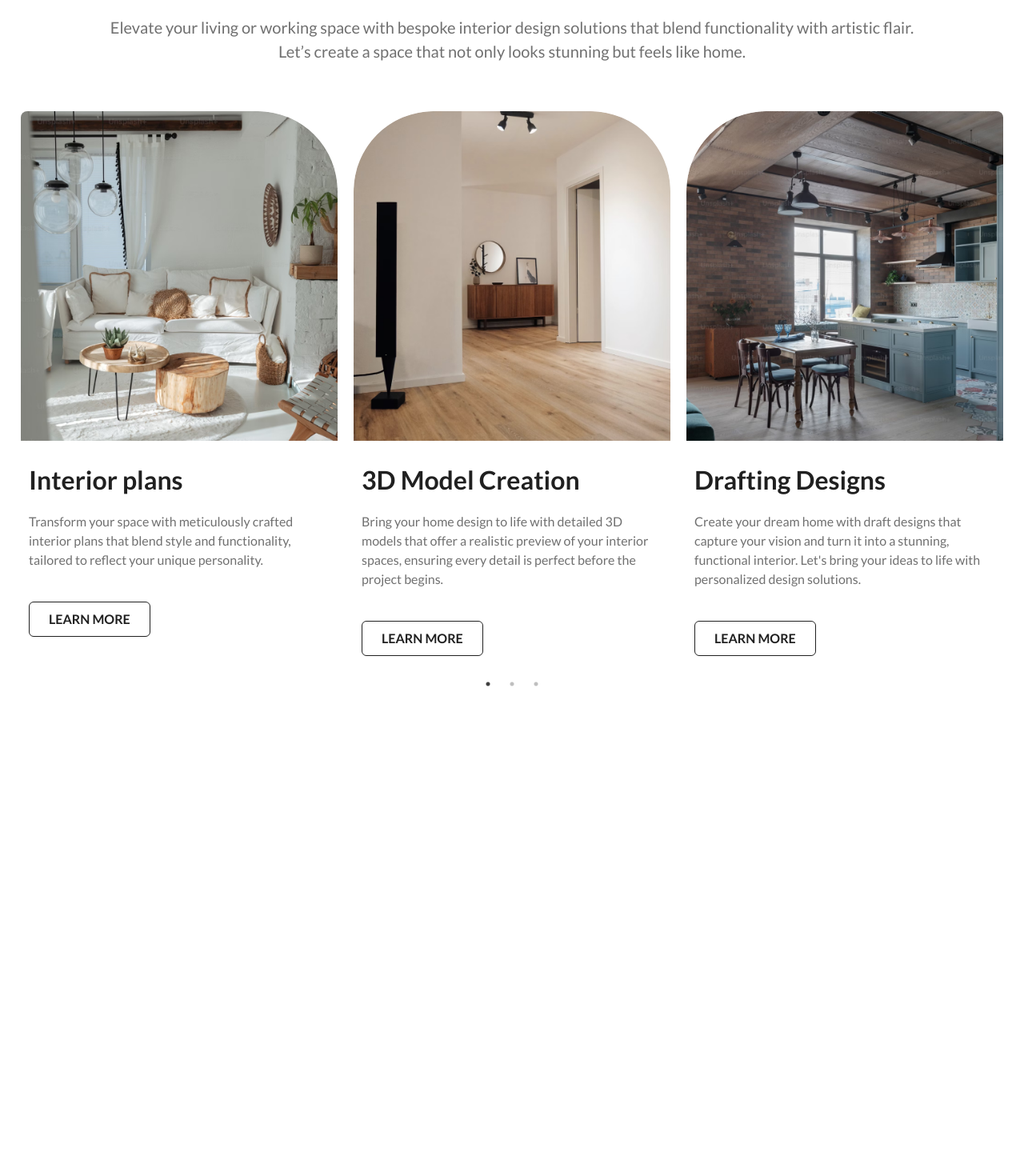
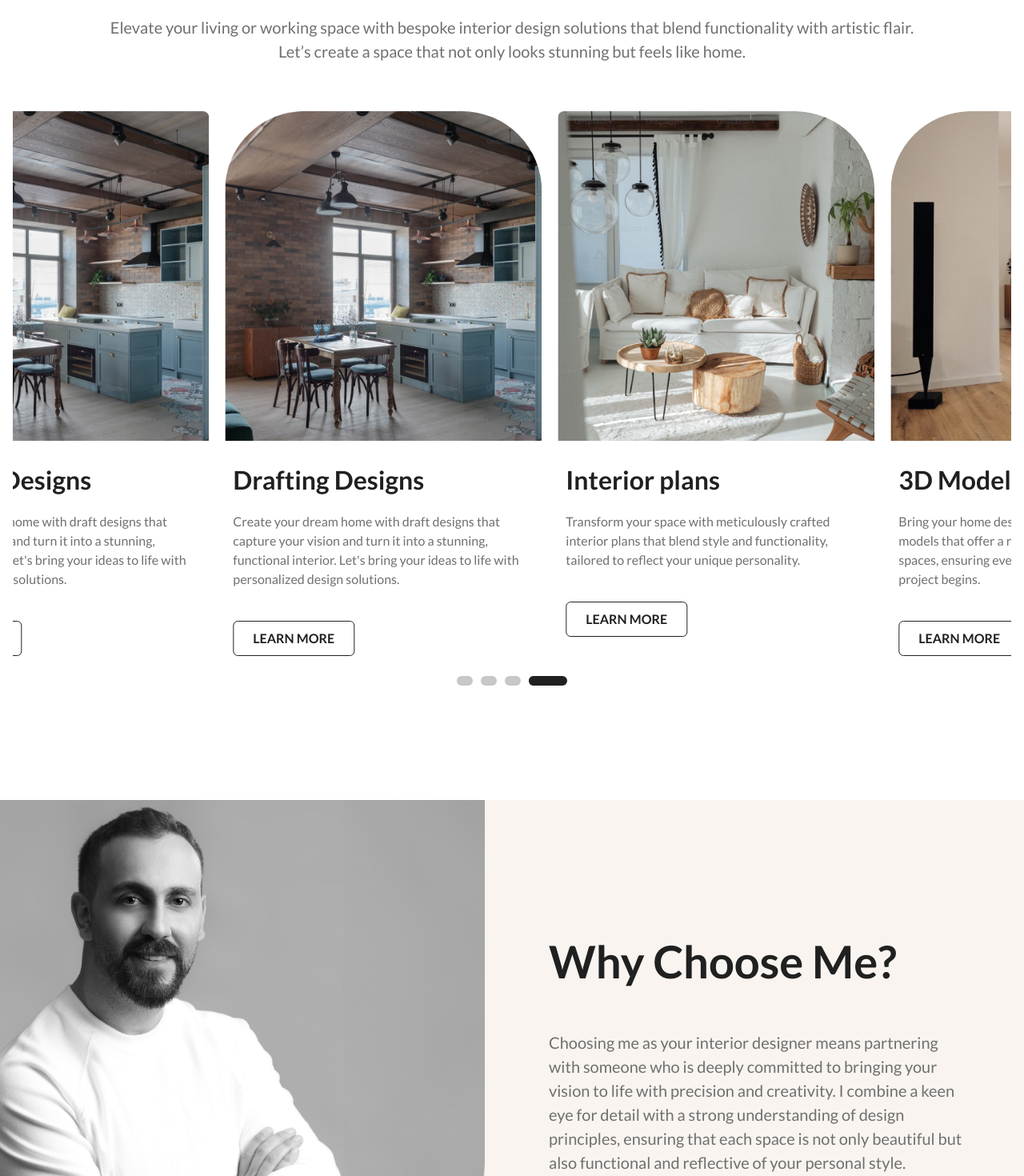
Before and after one commit to ShaYri12/QasimDaboul, a Next.js app: page / in a window 1280 px wide. Shown: the part 2380-3850 px from the top of the page at 80% size. Before the commit the page ends 3380 px from the top, so only its background shows below. Built offline with nearby package versions, Linux system fonts and the light colour scheme; a web font is replaced by a local one.

Commit message:
another section added

```diff
--- a/app/components/About.js
+++ b/app/components/About.js
@@ -2,7 +2,7 @@ import React from "react";
 
 const About = () => {
   return (
-    <section className="bg-color-bg">
+    <section className="bg-color-bg px-4">
       <div className="md:py-[160px] py-[60px] max-w-[1280px] mx-auto">
         {/* About Text Section */}
 
--- a/app/components/Hero.js
+++ b/app/components/Hero.js
@@ -2,7 +2,7 @@ import React from "react";
 
 const Hero = () => {
   return (
-    <section className="bg-color-bg">
+    <section className="bg-color-bg px-4">
       <div
         id="home"
         className="flex md:flex-row flex-col xl:gap-[50px] lg:gap-[40px] gap-[30px] pt-[48px] lg:pt-[9vw] pb-[60px] max-w-[1280px] mx-auto"
--- /dev/null
+++ b/app/components/WhyChooseMe.js
@@ -0,0 +1,46 @@
+import React from "react";
+
+const WhyChooseMe = () => {
+  return (
+    <div className="bg-[#f9f4ef] flex items-center justify-center">
+      <div className="grid grid-cols-1 md:grid-cols-2 lg:gap-[60px] md:gap-[20px] mx-4 md:mx-auto">
+        {/* Left column - Image */}
+        <div className="relative w-full">
+          <img
+            src="/assets/why-choose-me.png"
+            alt="Profile"
+            className="w-full md:ms-[-4px] ms-[-20px] max-h-[900px] object-cover rounded-br-[100px]"
+          />
+        </div>
+
+        {/* Right column - Text content */}
+        <div className="lg:w-[90%] flex flex-col justify-center text-left md:p-4 xl:py-[160px] md:py-[80px] py-[60px]">
+          <h2 className="text-[35px] text-primaryColor sm:text-[40px] md:text-[4.4vw] xl:text-[56.14px] font-[600] md:mb-[43px] mb-[30px]">
+            Why Choose Me?
+          </h2>
+          <p className="text-secondaryColor xl:text-[20px] text-[18px] leading-[30px] font-[400] mb-6">
+            Choosing me as your interior designer means partnering with someone
+            who is deeply committed to bringing your vision to life with
+            precision and creativity. I combine a keen eye for detail with a
+            strong understanding of design principles, ensuring that each space
+            is not only beautiful but also functional and reflective of your
+            personal style.
+          </p>
+          <p className="text-secondaryColor xl:text-[20px] text-[18px] leading-[30px] font-[400] mb-6">
+            My approach is collaborative and client-focused—I listen to your
+            needs and ideas, then translate them into thoughtful, well-crafted
+            designs that enhance the way you live. With a proven track record of
+            delivering on time and within budget, I’m dedicated to exceeding
+            your expectations and creating a space you’ll love for years to
+            come.
+          </p>
+          <button className="bg-primaryColor uppercase rounded-[10px] text-white md:text-[20px] text-[18px] font-[700] tracking-[6%] leading-[26px] flex items-center justify-center md:w-[220px] w-[150px] md:py-[16px] py-[12px] px-2">
+            Hire Me
+          </button>
+        </div>
+      </div>
+    </div>
+  );
+};
+
+export default WhyChooseMe;
--- a/app/components/services.js
+++ b/app/components/services.js
@@ -3,6 +3,43 @@ import React from "react";
 import Slider from "react-slick";
 import "slick-carousel/slick/slick.css";
 import "slick-carousel/slick/slick-theme.css";
+
+// Data array for services
+const servicesData = [
+  {
+    id: 1,
+    title: "Interior plans",
+    description:
+      "Transform your space with meticulously crafted interior plans that blend style and functionality, tailored to reflect your unique personality.",
+    imgSrc: "/assets/services-img1.png",
+    roundedClass: "rounded-tr-[100px]", // Dynamic rounded class
+  },
+  {
+    id: 2,
+    title: "3D Model Creation",
+    description:
+      "Bring your home design to life with detailed 3D models that offer a realistic preview of your interior spaces, ensuring every detail is perfect before the project begins.",
+    imgSrc: "/assets/services-img2.png",
+    roundedClass: "rounded-t-[100px]", // Dynamic rounded class
+  },
+  {
+    id: 3,
+    title: "Drafting Designs",
+    description:
+      "Create your dream home with draft designs that capture your vision and turn it into a stunning, functional interior. Let's bring your ideas to life with personalized design solutions.",
+    imgSrc: "/assets/services-img3.png",
+    roundedClass: "rounded-tl-[100px]", // Dynamic rounded class
+  },
+  {
+    id: 3,
+    title: "Drafting Designs",
+    description:
+      "Create your dream home with draft designs that capture your vision and turn it into a stunning, functional interior. Let's bring your ideas to life with personalized design solutions.",
+    imgSrc: "/assets/services-img3.png",
+    roundedClass: "rounded-tr-[100px]", // Dynamic rounded class
+  },
+  // Add more services as needed
+];
 
 const Services = () => {
   // Slick slider settings
@@ -10,6 +47,8 @@ const Services = () => {
     dots: true,
     infinite: true,
     speed: 500,
+    autoplay: true,
+    autoplaySpeed: 2000,
     slidesToShow: 3,
     slidesToScroll: 1,
     responsive: [
@@ -31,7 +70,7 @@ const Services = () => {
   };
 
   return (
-    <div className="bg-[#FFFFFF80] md:py-[160px] py-[60px] max-w-[1280px] mx-auto">
+    <div className="bg-[#FFFFFF80] md:py-[160px] py-[60px] max-w-[1280px] mx-auto overflow-hidden px-4">
       {/* About Text Section */}
       <div id="services" className="mb-[50px] pt-[20px]">
         <h2 className="text-[22.46px] leading-[26.95px] font-[400] uppercase text-[#6D7D7D] tracking-[6px] text-center">
@@ -49,22 +88,20 @@ const Services = () => {
 
       {/* Slick Slider */}
       <Slider {...settings} className="mt-[50px]">
-        {/* Card 1 */}
-        <div className="p-[10px]">
+        {servicesData.map((service) => (
+          <div key={service.id} className="p-[10px]">
             <div className="rounded-lg overflow-hidden">
               <img
-              src="/assets/services-img1.png"
-              alt="Interior plans"
-              className="w-full max-h-[500px] object-cover rounded-tr-[100px]"
+                src={service.imgSrc}
+                alt={service.title}
+                className={`w-full max-h-[500px] object-cover ${service.roundedClass}`}
               />
               <div className="p-[10px] pt-[30px] text-left">
                 <h3 className="xl:text-[32px] text-[30px] font-[600] text-primaryColor leading-[38.4px] mb-[20px]">
-                Interior plans
+                  {service.title}
                 </h3>
                 <p className="text-secondaryColor text-[16px] font-[400] leading-[24px] mb-[40px]">
-                Transform your space with meticulously crafted interior plans
-                that blend style and functionality, tailored to reflect your
-                unique personality.
+                  {service.description}
                 </p>
                 <button className="font-[700] text-[16px] tracking-[6%] leading-[20.8px] text-primaryColor border-[1.5px] border-primaryColor py-[11px] px-[24px] rounded-[6px] hover:bg-gray-100 transition duration-300">
                   LEARN MORE
@@ -72,54 +109,7 @@ const Services = () => {
               </div>
             </div>
           </div>
-
-        {/* Card 2 */}
-        <div className="p-[10px]">
-          <div className="rounded-lg overflow-hidden">
-            <img
-              src="/assets/services-img2.png"
-              alt="3D Model Creation"
-              className="w-full max-h-[500px] object-cover rounded-t-[100px]"
-            />
-            <div className="p-[10px] pt-[30px] text-left">
-              <h3 className="xl:text-[32px] text-[30px] font-[600] text-primaryColor leading-[38.4px] mb-[20px]">
-                3D Model Creation
-              </h3>
-              <p className="text-secondaryColor text-[16px] font-[400] leading-[24px] mb-[40px]">
-                Bring your home design to life with detailed 3D models that
-                offer a realistic preview of your interior spaces, ensuring
-                every detail is perfect before the project begins.
-              </p>
-              <button className="font-[700] text-[16px] tracking-[6%] leading-[20.8px] text-primaryColor border-[1.5px] border-primaryColor py-[11px] px-[24px] rounded-[6px] hover:bg-gray-100 transition duration-300">
-                LEARN MORE
-              </button>
-            </div>
-          </div>
-        </div>
-
-        {/* Card 3 */}
-        <div className="p-[10px]">
-          <div className="rounded-lg overflow-hidden">
-            <img
-              src="/assets/services-img3.png"
-              alt="Drafting Designs"
-              className="w-full max-h-[500px] object-cover rounded-tl-[100px]"
-            />
-            <div className="p-[10px] pt-[30px] text-left">
-              <h3 className="xl:text-[32px] text-[30px] font-[600] text-primaryColor leading-[38.4px] mb-[20px]">
-                Drafting Designs
-              </h3>
-              <p className="text-secondaryColor text-[16px] font-[400] leading-[24px] mb-[40px]">
-                Create your dream home with draft designs that capture your
-                vision and turn it into a stunning, functional interior. Let's
-                bring your ideas to life with personalized design solutions.
-              </p>
-              <button className="font-[700] text-[16px] tracking-[6%] leading-[20.8px] text-primaryColor border-[1.5px] border-primaryColor py-[11px] px-[24px] rounded-[6px] hover:bg-gray-100 transition duration-300">
-                LEARN MORE
-              </button>
-            </div>
-          </div>
-        </div>
+        ))}
       </Slider>
     </div>
   );
--- a/app/globals.css
+++ b/app/globals.css
@@ -14,3 +14,28 @@ body {
   overflow-x: hidden;
   font-family: "Lato", sans-serif;
 }
+
+/* slider styles */
+.slick-dots li button::before {
+  width: 19.2px !important;
+  height: 12px !important;
+  color: transparent;
+  content: " " !important;
+  border-radius: 16px !important;
+  background-color: #202020 !important; /* Inactive dot color */
+  transition: width 0.3s ease;
+}
+
+.slick-dots li.slick-active {
+  width: 40px !important;
+  height: 12px !important;
+  border-radius: 16px !important;
+  background-color: #202020 !important; /* Inactive dot color */
+  transition: width 0.3s ease;
+}
+.slick-dots li.slick-active {
+  width: 60px; /* Expand active dot */
+  height: 12px; /* Expand active dot */
+  border-radius: 16px;
+  background-color: #202020; /* Active dot color */
+}
--- a/app/page.js
+++ b/app/page.js
@@ -1,13 +1,15 @@
 import About from "./components/About";
 import Hero from "./components/Hero";
 import Services from "./components/services";
+import WhyChooseMe from "./components/WhyChooseMe";
 
 export default function Home() {
   return (
-    <div className="px-4">
+    <div>
       <Hero />
       <About />
       <Services />
+      <WhyChooseMe />
     </div>
   );
 }
```
Also changed, not shown: public/assets/why-choose-me.png (added). Lines whose indentation alone changed are shown as unchanged.
